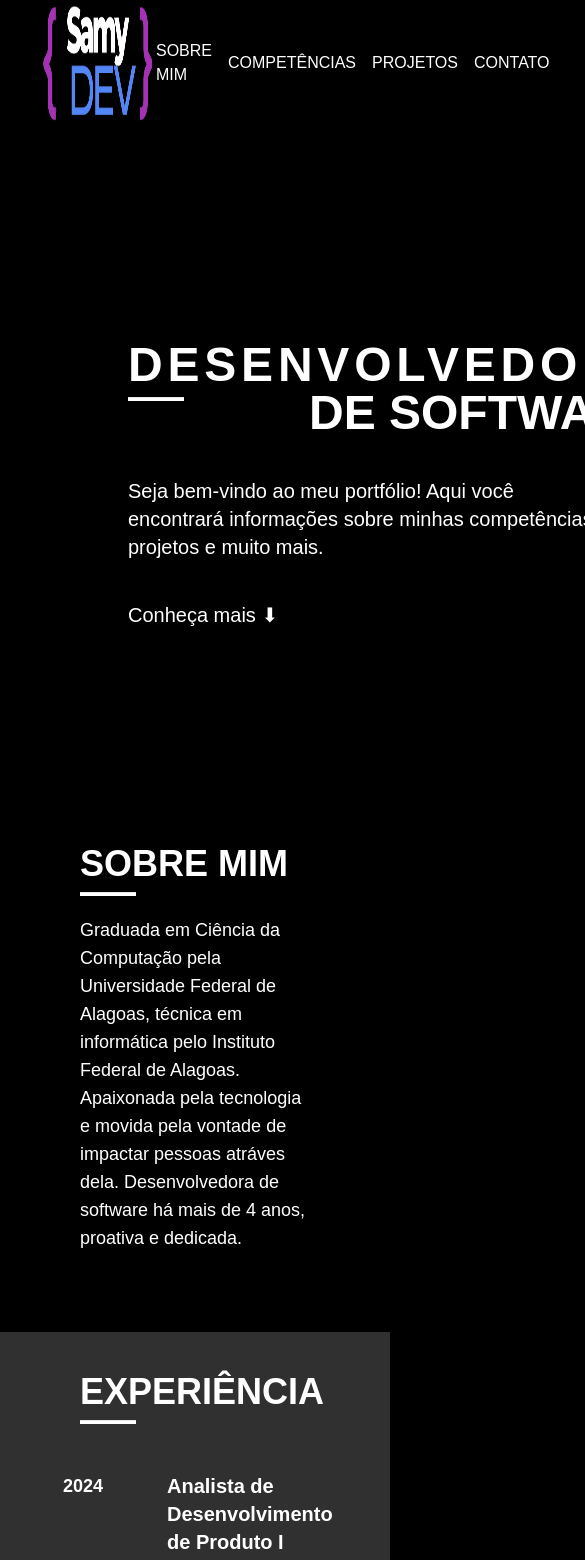
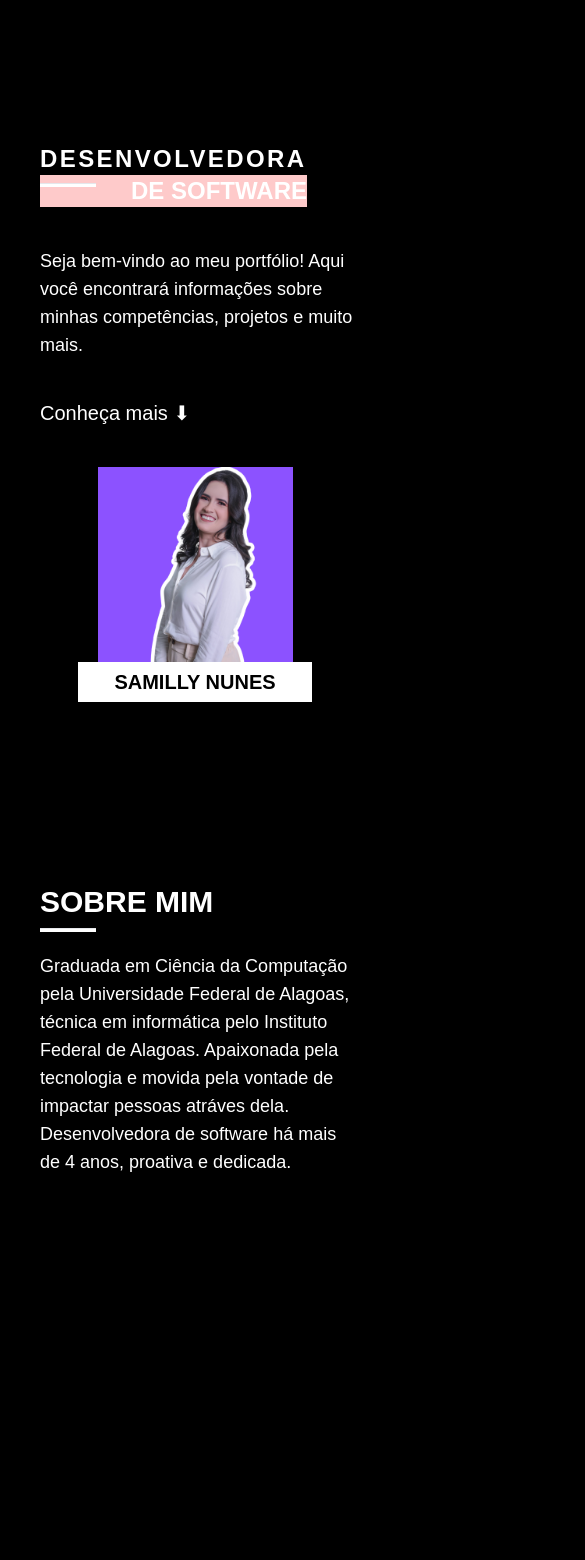
Before and after one commit to SamillyNunes/portfolio, a Next.js app: page / in a window 390 px wide. Shown: the top 1560 px of the page, 585 px wide, since content can reach past the window. After the commit the page ends 1256 px from the top, so only its background shows below. Built offline with nearby package versions, Linux system fonts and the light colour scheme.

Commit message:
ui: responsiveness added to home and about page

```diff
--- a/src/components/Header.tsx
+++ b/src/components/Header.tsx
@@ -2,7 +2,7 @@ import HeaderButton from "./HeaderButton";
 
 export default function Header(){
     return (
-        <div className="flex flex-row w-full justify-between calc h-[calc(100vh*0.15)] items-center" >
+        <div className="hidden md:flex flex-row w-full justify-between calc h-[calc(100vh*0.15)] items-center" >
             <div className="my-5 ml-10 h-full md:h-[40%] lg:h-[80%]">
                 <img src="/images/logo.png" className="h-full" />
             </div>
--- a/src/components/Title.tsx
+++ b/src/components/Title.tsx
@@ -7,7 +7,7 @@ export default function Title(props: TitleProps){
     const hasLine = props.hasLineUnder ?? true;
     return (
         <div className="flex flex-col">
-            <h1 className="text-4xl text-white font-black">
+            <h1 className="text-3xl lg:text-4xl text-white font-black">
                 {props.label}
             </h1>
             {hasLine && <hr className="bg-white w-14 h-1 mt-2"/>}
--- a/src/components/pages/AboutPage.tsx
+++ b/src/components/pages/AboutPage.tsx
@@ -2,7 +2,7 @@ import Title from "../Title";
 
 export default function AboutPage(){
     return (
-        <div className="px-20">
+        <div className="px-10 mt-10">
             <Title label="SOBRE MIM"/>
             <h3 className="text-lg text-white mt-5 mb-20">
                 Graduada em Ciência da Computação pela Universidade Federal de Alagoas, técnica em informática pelo Instituto Federal de Alagoas. Apaixonada pela tecnologia e movida pela vontade de impactar pessoas atráves dela. Desenvolvedora de software há mais de 4 anos, proativa e dedicada.
--- a/src/components/pages/HomePage.tsx
+++ b/src/components/pages/HomePage.tsx
@@ -18,23 +18,26 @@ export default function HomePage(){
     }, []);
 
     return (
-        <Layout>
-            <div className="flex md:flex-col lg:flex-row text-white h-full items-center">
+        <div className="
+            flex flex-col lg:flex-row items-center justify-center
+            text-white
+            h-screen md:h-[calc(100vh*0.85)]
+        ">
                 <div className="
                     md:w-[100%] lg:w-[50%] md:h-min lg:h-[80%]
                     md:my-10
                     flex flex-col justify-center
-                    pl-32 md:pl-20
+                    pl-10 lg:pl-20
                 ">
                     <div>
-                        <h1 id="source" className="text-5xl w-min font-black tracking-widest">DESENVOLVEDORA</h1>
-                        <div id="target" className="flex flex-row justify-between">
+                        <h1 id="source" className="text-2xl lg:text-5xl w-min font-black tracking-widest">DESENVOLVEDORA</h1>
+                        <div id="target" className="flex flex-row justify-between bg-red-200">
                             <hr className="bg-white w-14 h-1 mt-2" />
-                            <h1 className="text-5xl font-black">DE SOFTWARE</h1>
+                            <h1 className="text-2xl lg:text-5xl font-black">DE SOFTWARE</h1>
 
                         </div>
                     </div>
-                    <h3 className="text-xl w-[90%] my-10">
+                    <h3 className="text-lg md:text-xl w-[90%] my-10">
                         Seja bem-vindo ao meu portfólio! Aqui você encontrará informações sobre minhas competências, projetos e muito mais.
                     </h3>
                     <h3 className="text-xl">
@@ -42,7 +45,8 @@ export default function HomePage(){
                     </h3>
                 </div>
                 <div className="
-                    md:w-[100%] lg:w-[50%] md:h-min lg:h-[80%]
+                    md:w-[50%] lg:w-[50%] md:h-min lg:h-[80%]
+                    mt-10 md:mt-0
                     flex flex-col md:items-end lg:items-center lg:justify-center
                 " >
                     <div className="flex flex-col items-center ">
@@ -55,6 +59,5 @@ export default function HomePage(){
                     </div>
                 </div>
             </div>
-        </Layout>
     );
 }
--- a/src/pages/index.tsx
+++ b/src/pages/index.tsx
@@ -12,10 +12,10 @@ export default function Home() {
         <Header/>
         <HomePage />
         <AboutPage/>
-        <XpPage/>
+        {/* <XpPage/>
         <SkillsPage/>
         <ProjectsPage />
-        <ContactPage />
+        <ContactPage /> */}
     </div>
   );
 }
```
Also changed, not shown: public/images/icons/menu.png (added).
